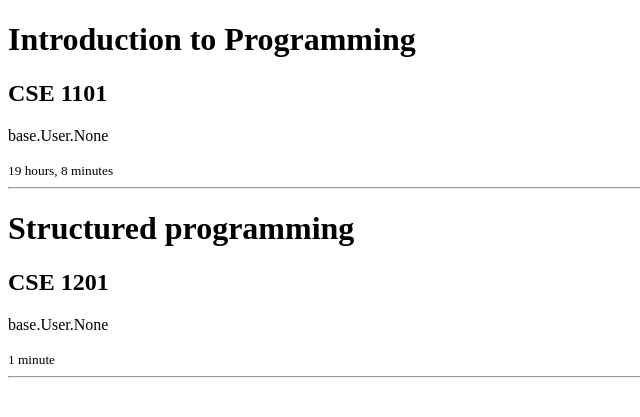
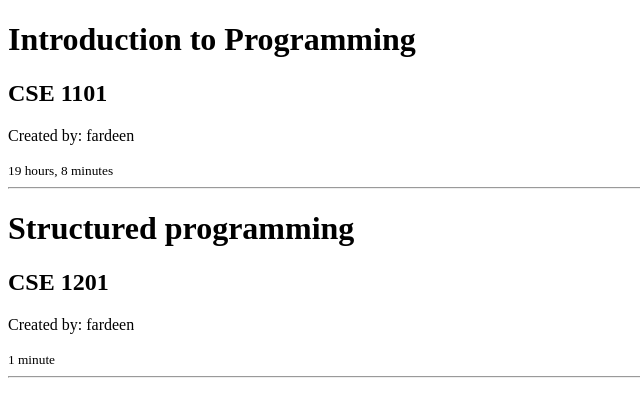
Before and after one commit to xjackhammered/DJANGO-MVT-StudentPortal, a Django app: page /courses/ in a window 1280 px wide. Shown: the part 62-479 px from the top of the page, without its empty margins (0-640 px from the left). Run offline with Django 5.2, Linux system fonts and the light colour scheme; data comes from the database, SQL or seed files in the repository.

Commit message:
fixed user conflicts

```diff
--- a/base/models.py
+++ b/base/models.py
@@ -12,10 +12,11 @@ class User(AbstractUser):
     REQUIRED_FIELDS = ['username']
 
 class Course(models.Model):
-    creator = models.ManyToManyField(User)
+    creator = models.ForeignKey(User, on_delete=models.SET_NULL, null=True, related_name="courses_created")
     name = models.CharField(max_length=200)
     code = models.TextField(max_length=10)
     created = models.DateTimeField(auto_now_add=True)
+    participants = models.ManyToManyField(User, blank=True, related_name="joined_courses")
 
     def __str__(self):
         return self.name
--- a/base/templates/base/course_list.html
+++ b/base/templates/base/course_list.html
@@ -2,12 +2,16 @@
 
 {% block content %}
     {% for course in courses %}
-        <h1>{{course.name}}</h1>
-        <h2>{{course.code}}</h2>
-        <p>{{course.creator}}</p>
+        <h1>{{ course.name }}</h1>
+        <h2>{{ course.code }}</h2>
 
-        <small>{{course.created|timesince}}</small>
+        {% if course.creator %}
+            <p>Created by: {{ course.creator.username }}</p>
+        {% else %}
+            <p>No creator assigned</p>
+        {% endif %}
+
+        <small>{{ course.created|timesince }}</small>
         <hr />
     {% endfor %}
-
 {% endblock content %}
```
Also changed, not shown: base/migrations/0003_course_participants_remove_course_creator_and_more.py (added), db.sqlite3.
